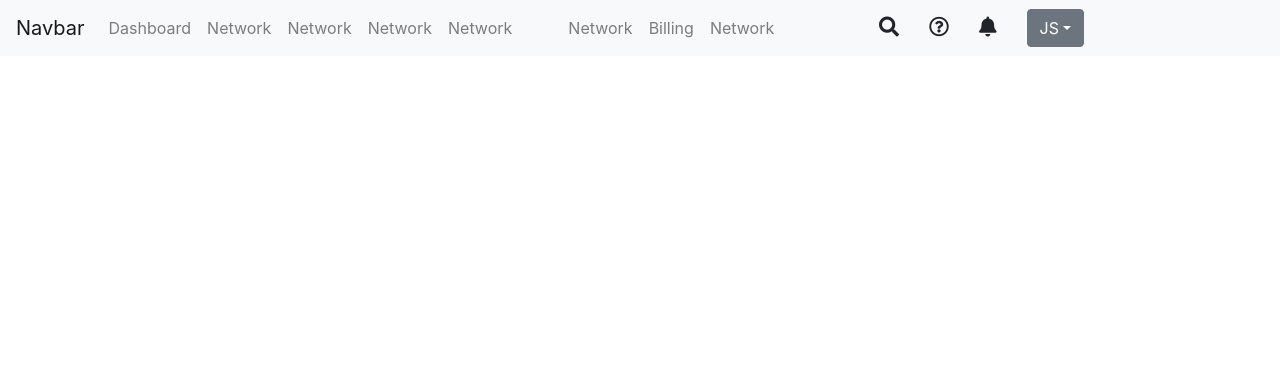
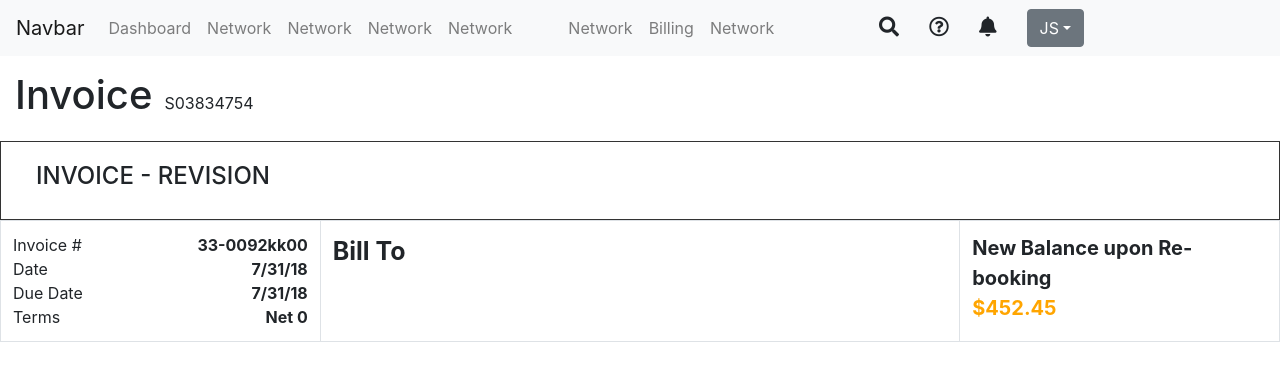
Before and after one commit to MarUser04/react-frontend-test, a React (Create React App) app: page / in a window 1280 px wide. Shown: the top 380 px of the page. Built offline with nearby package versions, Linux system fonts and the light colour scheme.

Commit message:
invoice component

```diff
--- a/public/index.html
+++ b/public/index.html
@@ -21,7 +21,7 @@
       work correctly both with client-side routing and a non-root public URL.
       Learn how to configure a non-root public URL by running `npm run build`.
     -->
-    <title>React App</title>
+    <title>React Test</title>
   </head>
   <body>
     <noscript>
--- a/src/App.js
+++ b/src/App.js
@@ -3,6 +3,8 @@ import './App.css';
 import { library } from '@fortawesome/fontawesome-svg-core';
 import { faEnvelope, faKey } from '@fortawesome/free-solid-svg-icons';
 import FontAwesomeIcon from '@fortawesome/react-fontawesome';
+import Invoice from './components/invoice';
+
 
 library.add(faEnvelope, faKey);
 
@@ -55,7 +57,7 @@ class App extends Component {
               <li className="nav-item">
                 <i className="fas fa-bell"></i>
               </li>
-              <div class="dropdown">
+              <div className="dropdown">
                 <button className="btn btn-secondary dropdown-toggle borderItem" type="button" id="dropdownMenu2" data-toggle="dropdown" aria-haspopup="true" aria-expanded="false">
                 JS
                 </button>
@@ -68,6 +70,8 @@ class App extends Component {
             </ul>
         </div>
       </nav>
+
+      <Invoice />
     </div>
     );
   }
--- /dev/null
+++ b/src/components/invoice.css
@@ -0,0 +1,77 @@
+.invoiceHeader {
+  display: flex;
+  flex-direction: row;
+  justify-content: left;
+  align-items: center;
+  padding: 10px;
+  margin-left: 5px;
+}
+
+.invoiceNumber{
+  margin-top: 25px;
+  padding-left: 12px;
+}
+
+.row{
+  border: 1px solid #333;
+  padding: 20px;
+}
+
+.row h4{
+  float: left;
+}
+
+.tb-col{
+  width: auto;
+  height: auto;
+  border-right: 1px solid #333;
+  line-height: auto;
+}
+
+
+.tb-col:last-child{
+  border-right: none;
+}
+
+td:first-child{
+  width: 25%;
+}
+
+.info-left{
+  display: flex;
+  flex-direction: column;
+  float: left;
+  text-align: left;
+}
+
+.info-right{
+  display: flex;
+  flex-direction: column;
+  float: right;
+  text-align: right;
+  font-weight: bold;
+}
+
+.billSpan{
+  width: 50%;
+  text-align: left;
+  font-weight: bold;
+  font-size: 25px;
+}
+
+.balanceSpan{
+  display: flex;
+  flex-direction: column;
+  text-align: left;
+}
+
+.balanceSpan span:first-child{
+  font-weight: bold;
+  font-size: 20px;
+}
+
+.balanceSpan span:last-child{
+  font-weight: bold;
+  font-size: 20px;
+  color: orange;
+}
--- /dev/null
+++ b/src/components/invoice.js
@@ -0,0 +1,52 @@
+import React, { Component } from 'react'
+import './invoice.css';
+
+export default class Invoice extends Component {
+  render() {
+    return (
+      <div className="invoice" >
+        <div className="invoiceHeader">
+          <h1>Invoice</h1>
+          <p className="invoiceNumber">S03834754</p>
+        </div>
+        <div className="container-fluid">
+          <div className="row">
+            <div className="col-md-12">
+              <h4>INVOICE - REVISION</h4>
+            </div>
+          </div>
+        </div>
+
+        <table className="table table-bordered">
+        <tbody>
+          <tr>
+            <td>
+              <div className="info-left">
+                <span>Invoice #</span>
+                <span>Date</span>
+                <span>Due Date</span>
+                <span>Terms</span>
+              </div>
+              <div className="info-right">
+                <span>33-0092kk00</span>
+                <span>7/31/18</span>
+                <span>7/31/18</span>
+                <span>Net 0</span>
+              </div>
+            </td>
+            <td colspan="3" className="billSpan">
+              <span>Bill To</span>
+            </td>
+            <td>
+              <div className="balanceSpan">
+                <span>New Balance upon Re-booking</span>
+                <span>$452.45</span>
+              </div>
+            </td>
+          </tr>
+        </tbody>
+      </table>
+      </div>
+    )
+  }
+}
```
